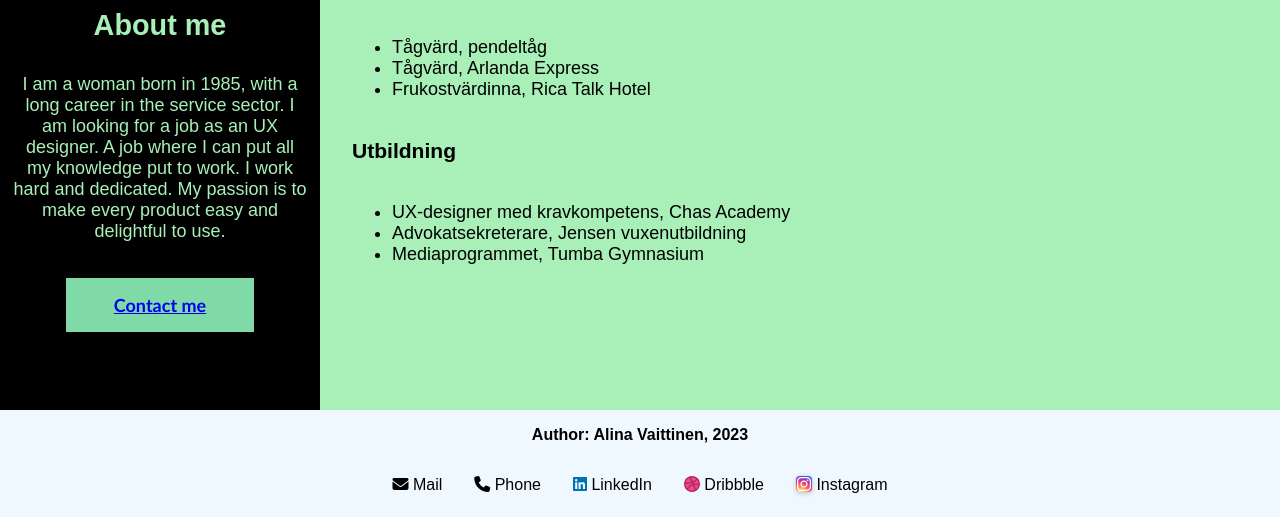
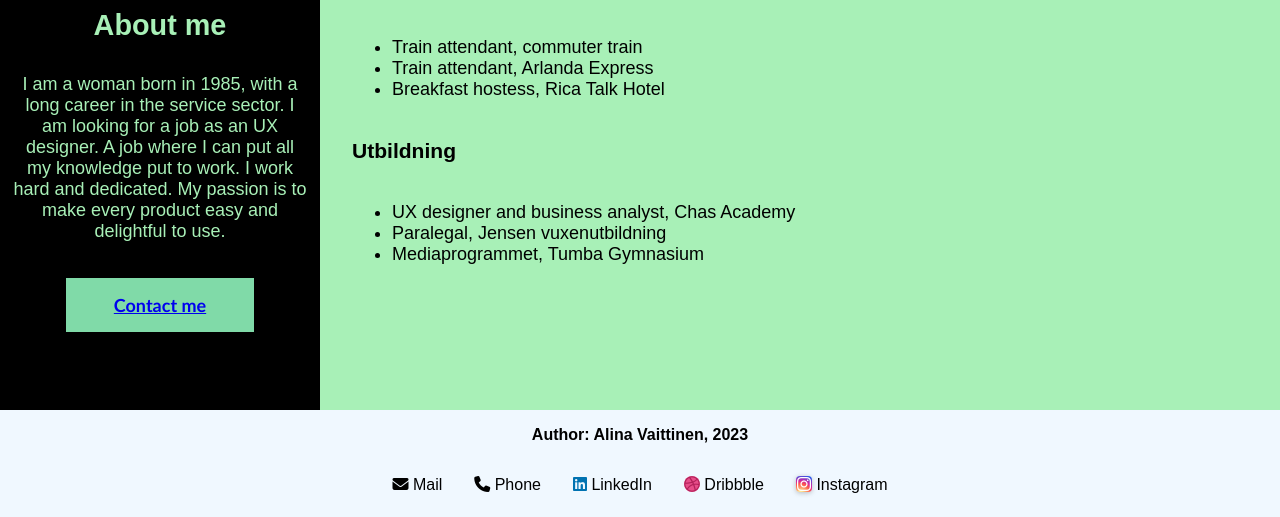
Before and after one commit to Acy-13/CV, a plain HTML site: page About/about_me.html in a window 1280 px wide. Shown: the part 283-800 px from the top of the page. Drawn offline with Linux system fonts and the light colour scheme; a web font is replaced by a local one.

Commit message:
Changed phrasing

```diff
--- a/About/about_me.html
+++ b/About/about_me.html
@@ -54,15 +54,15 @@
             <h3>Jobb</h3><!--Underrubrik-->
             <ul><!--Onumrerad lista med bullets -->
 
-                <li>Tågvärd, pendeltåg</li><!--Listinnehåll-->
-                <li>Tågvärd, Arlanda Express</li>
-                <li>Frukostvärdinna, Rica Talk Hotel</li>
+                <li>Train attendant, commuter train</li><!--Listinnehåll-->
+                <li>Train attendant, Arlanda Express</li>
+                <li>Breakfast hostess, Rica Talk Hotel</li>
             </ul>
             <h3>Utbildning</h3>
             <ul>
 
-                <li>UX-designer med kravkompetens, Chas Academy</li>
-                <li>Advokatsekreterare, Jensen vuxenutbildning</li>
+                <li>UX designer and business analyst, Chas Academy</li>
+                <li>Paralegal, Jensen vuxenutbildning</li>
                 <li>Mediaprogrammet, Tumba Gymnasium</li>
             </ul>
         </div>
```
Also changed, not shown: myWork/my_work.html (+1 -1 lines).
